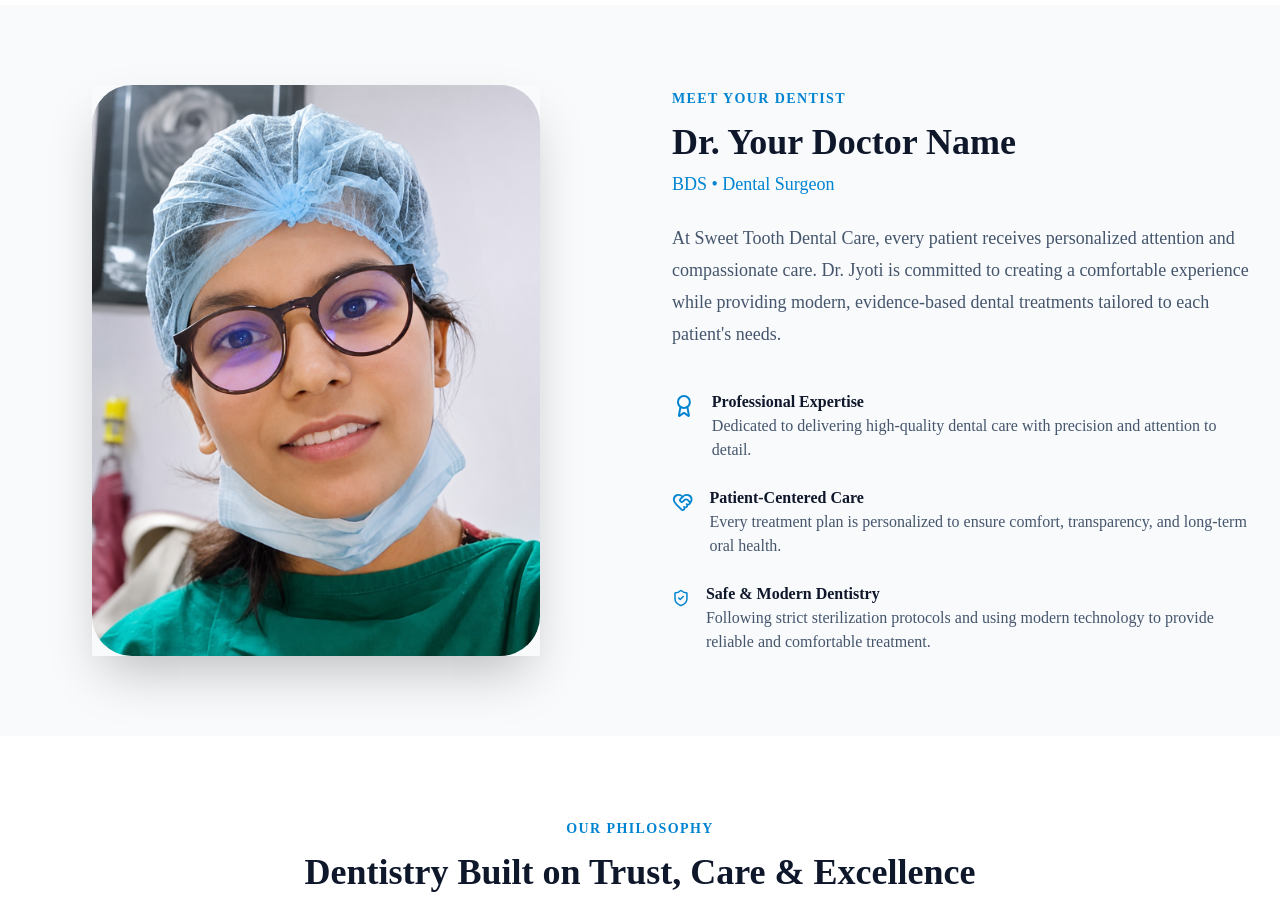
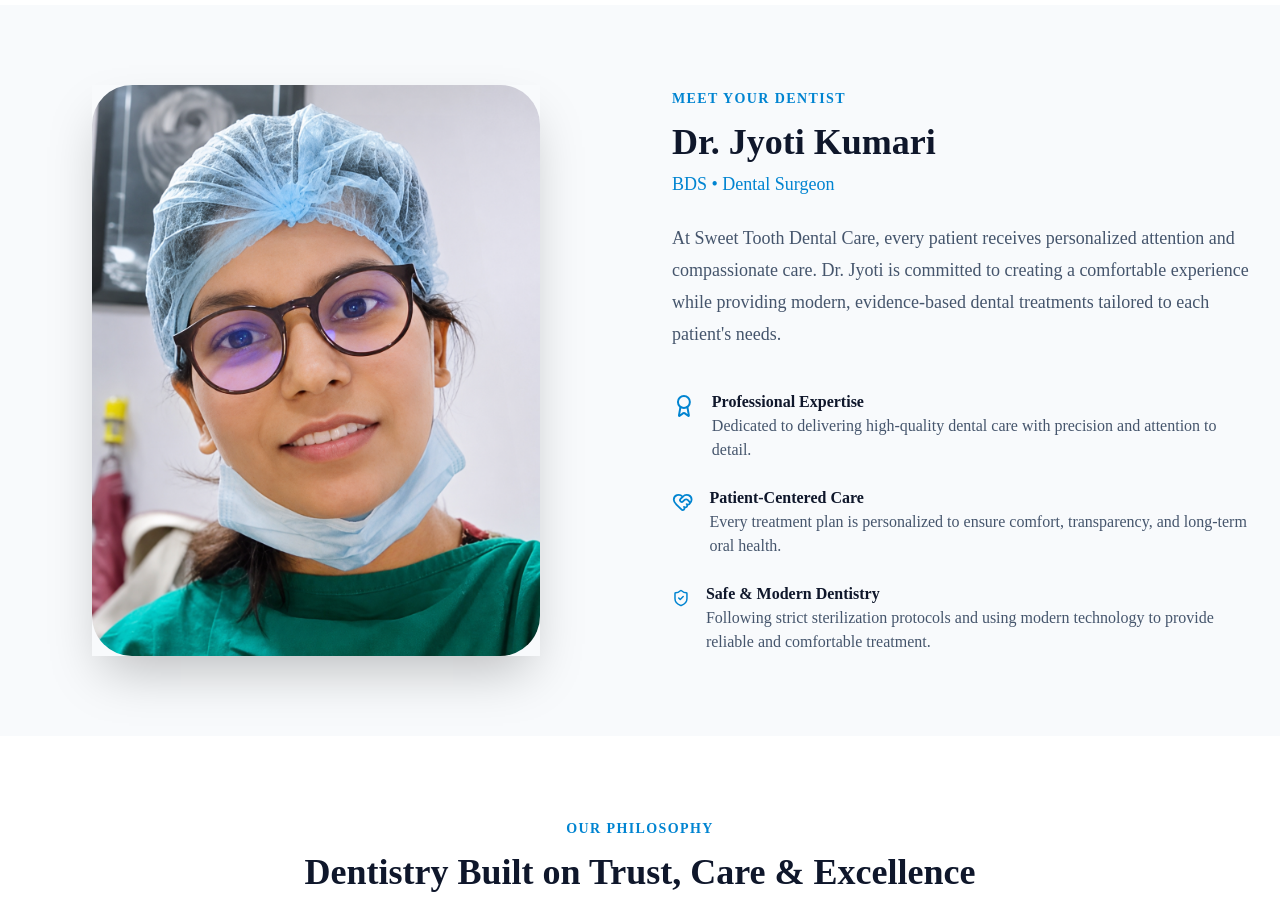
Before and after one commit to pawannnkr/sweet-tooth-dental-care, a Next.js app: page /about in a window 1280 px wide. Shown: the part 1140-2059 px from the top of the page. Built offline with nearby package versions, Linux system fonts and the light colour scheme.

Commit message:
updated DoctorIntro page

```diff
--- a/components/sections/DoctorIntro.tsx
+++ b/components/sections/DoctorIntro.tsx
@@ -37,7 +37,7 @@ export default function DoctorIntro() {
             </span>
 
             <h2 className="mt-3 text-4xl font-bold text-slate-900">
-              Dr. Your Doctor Name
+              Dr. Jyoti Kumari
             </h2>
 
             <p className="mt-2 text-lg font-medium text-sky-600">
```
